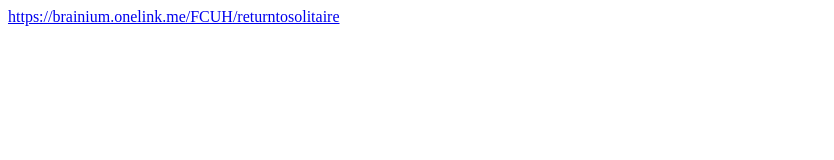
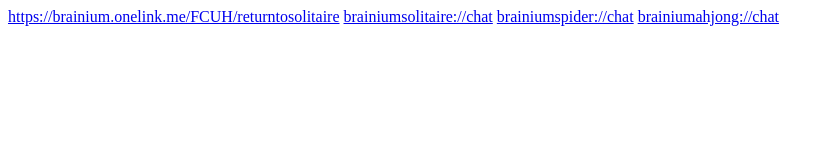
Before and after one commit to GuatemalanWatermelon/GuatemalanWatermelon.github.io, a plain HTML site: page linktest/index.html in a window 1280 px wide. Shown: the whole page, without its empty margins (0-834 px from the left). Drawn offline with Linux system fonts and the light colour scheme.

Commit message:
Update index.html

```diff
--- a/linktest/index.html
+++ b/linktest/index.html
@@ -1,2 +1,5 @@
 
 <a href="https://brainium.onelink.me/FCUH/returntosolitaire">https://brainium.onelink.me/FCUH/returntosolitaire</a>
+<a href="brainiumsolitaire://chat">brainiumsolitaire://chat</a>
+<a href="brainiumspider://chat">brainiumspider://chat</a>
+<a href="brainiummahjong://chat">brainiumahjong://chat</a>
```
